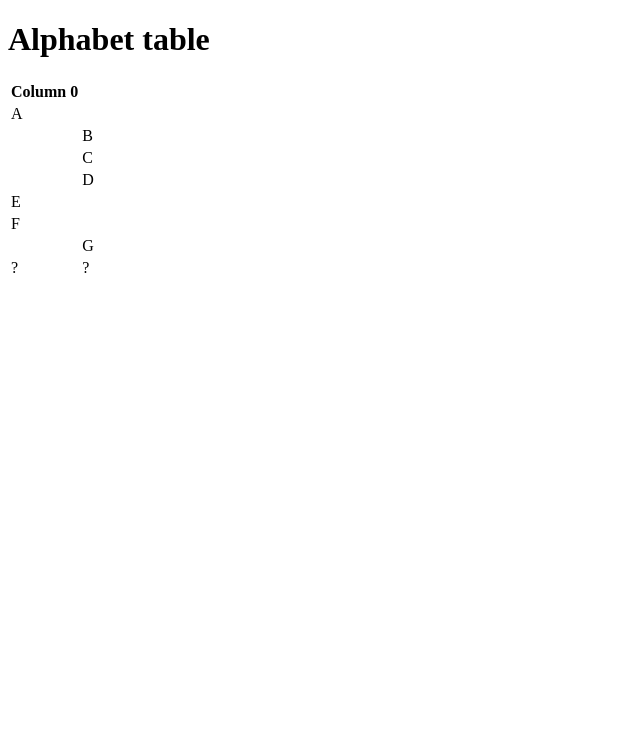
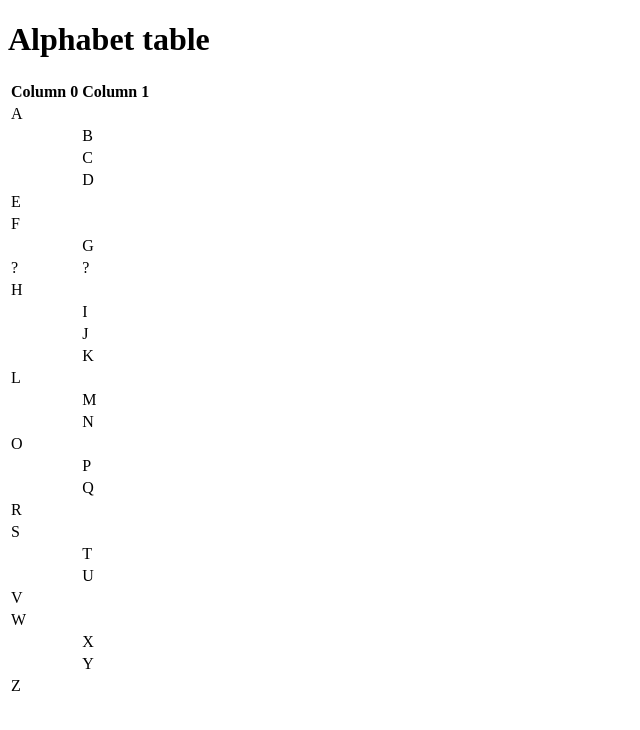
Before and after one commit to comp426-2022-spring/a00-brooksat, a website: page index.html in a window 1280 px wide. Shown: the whole page, without its empty margins (0-640 px from the left). Drawn offline with Linux system fonts and the light colour scheme.

Commit message:
Added remaining alphabet

```diff
--- a/index.html
+++ b/index.html
@@ -11,7 +11,7 @@
             <table>
                             <thead>
                                     <tr>
-                                        <th>Column 0</th>
+                                        <th>Column 0</th>  <th>Column 1</th>
 
                                     </tr>
                             </thead>
@@ -40,6 +40,63 @@
                                 <tr>
                                 <td>?</td><td>?</td>
                                 </tr>
+                                <tr>
+                                <td>H</td><td></td>
+                                </tr>
+                                <tr>
+                                <td></td><td>I</td>
+                                </tr>
+                                <tr>
+                                <td></td><td>J</td>
+                                </tr>
+                                <tr>
+                                <td></td><td>K</td>
+                                </tr>
+                                <tr>
+                                <td>L</td><td></td>
+                                </tr>
+                                <tr>
+                                <td></td><td>M</td>
+                                </tr>
+                                <tr>
+                                <td></td><td>N</td>
+                                </tr>
+                                <tr>
+                                <td>O</td><td></td>
+                                </tr>
+                                <tr>
+                                <td></td><td>P</td>
+                                </tr>
+                                <tr>
+                                <td></td><td>Q</td>
+                                </tr>
+                                <tr>
+                                <td>R</td><td></td>
+                                </tr>
+                                <tr>
+                                <td>S</td><td></td>
+                                </tr>
+                                <tr>
+                                <td></td><td>T</td>
+                                </tr>
+                                <tr>
+                                <td></td><td>U</td>
+                                </tr>
+                                <tr>
+                                <td>V</td><td></td>
+                                </tr>
+                                <tr>
+                                <td>W</td><td></td>
+                                </tr>
+                                <tr>
+                                <td></td><td>X</td>
+                                </tr>
+                                <tr>
+                                <td></td><td>Y</td>
+                                </tr>
+                                <tr>
+                                <td>Z</td><td></td>
+                                </tr>
                             </tbody>
             </table>
         </div>
--- a/package.json
+++ b/package.json
@@ -15,5 +15,8 @@
   "bugs": {
     "url": "https://github.com/comp426-2022-spring/a00-brooksat/issues"
   },
-  "homepage": "https://github.com/comp426-2022-spring/a00-brooksat#readme"
+  "homepage": "https://github.com/comp426-2022-spring/a00-brooksat#readme",
+  "dependencies": {
+    "browser-sync": "^2.27.7"
+  }
 }
```
Also changed, not shown: 1 other file.
